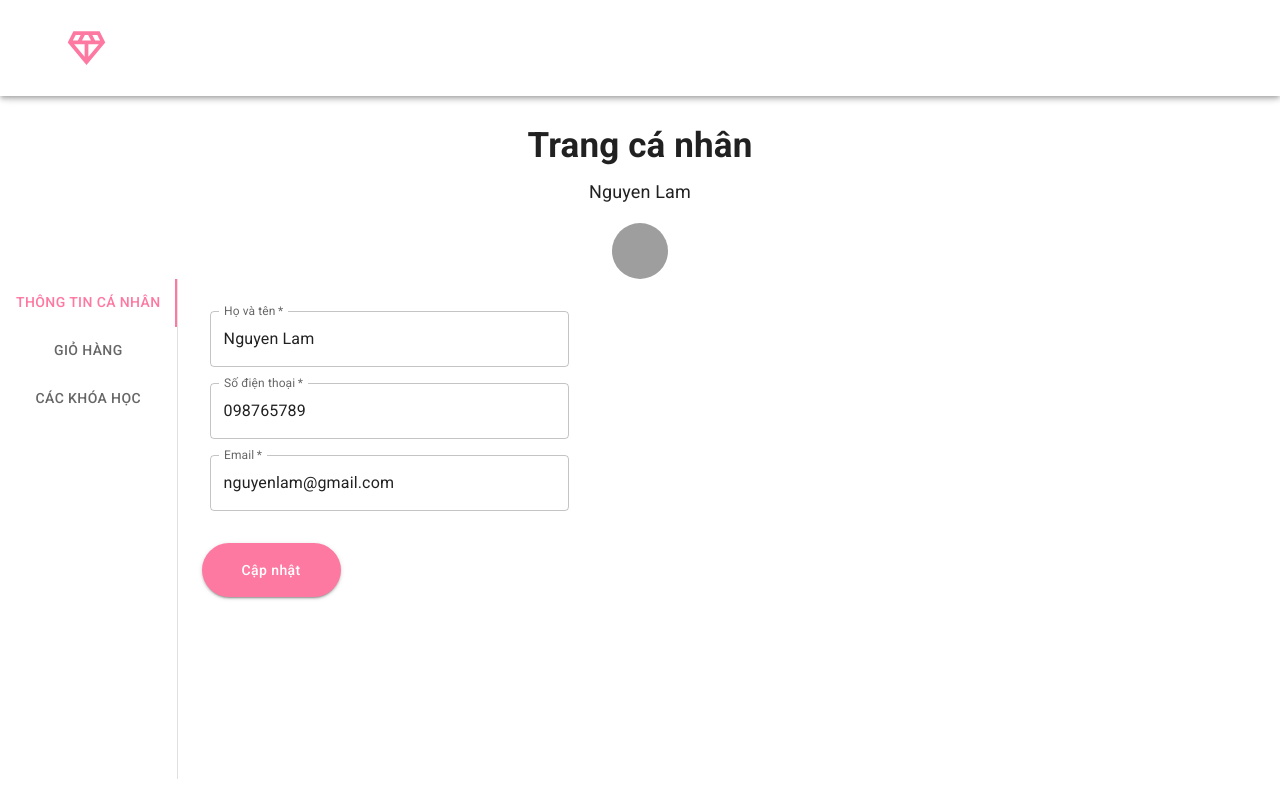
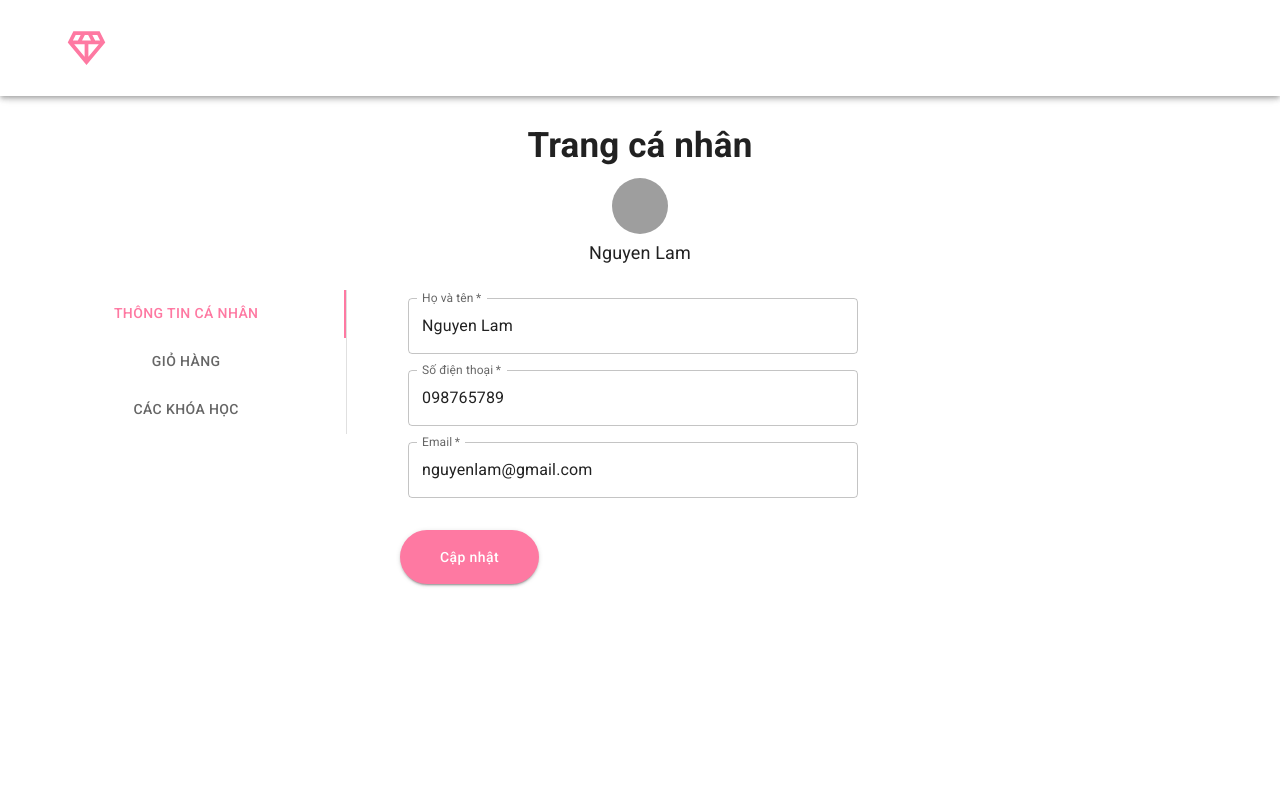
Before and after one commit to Juil53/Elearning-ReactJs, a React (Create React App) app: page /user-profiles in a window 1280 px wide. Built offline with nearby package versions, Linux system fonts and the light colour scheme; grey boxes are pictures that could not be loaded.

Commit message:
user profile

```diff
--- a/src/App.js
+++ b/src/App.js
@@ -7,9 +7,9 @@ function App() {
     <Suspense fallback={<div>Loading...</div>}>
       <BrowserRouter>
         <Switch>
-    {renderRouteHome()}
-  <Route path="" component={PageNotFound}/>
-  </Switch>
+          {renderRouteHome()}
+          <Route path="" component={PageNotFound} />
+        </Switch>
       </BrowserRouter>
     </Suspense>
   );
--- a/src/templateHome/UserProfile/UserProfile.js
+++ b/src/templateHome/UserProfile/UserProfile.js
@@ -6,6 +6,7 @@ import Typography from "@mui/material/Typography";
 import Box from "@mui/material/Box";
 import Avatar from "@mui/material/Avatar";
 import Stack from "@mui/material/Stack";
+import Grid from "@mui/material/Grid";
 
 import userProfileStyle from "./_components/UserProfileStyle";
 import UserInfo from "./_components/UserInfo";
@@ -24,7 +25,7 @@ function TabPanel(props) {
       {...other}
     >
       {value === index && (
-        <Box sx={{ p: 3 }}>
+        <Box sx={{ mt: 3, display: "block", margin: "auto" }}>
           <Typography>{children}</Typography>
         </Box>
       )}
@@ -56,19 +57,28 @@ export default function UserProfile() {
     <div className={classes.content}>
       <div className={classes.title}>
         <h2>Trang cá nhân</h2>
+        <Stack alignItems="center">
+          <Avatar
+            alt="User img"
+            src="/static/images/avatar/1.jpg"
+            sx={{ width: 56, height: 56 }}
+          />
+        </Stack>
         <p>Nguyen Lam</p>
-        <Stack alignItems="center">
-          <Avatar alt="User img" src="/static/images/avatar/1.jpg" sx={{ width: 56, height: 56 }} />
-        </Stack>
       </div>
       <Box
         sx={{
           flexGrow: 1,
           bgcolor: "background.paper",
           display: "flex",
-          height: 500,
+          justifyContent: "center",
+          height: 300,
+          mt: 3,
         }}
       >
+        <Grid container direction="row"
+  justifyContent="space-around">
+          <Grid item xs={12} md={3}>
             <Tabs
               orientation="vertical"
               variant="scrollable"
@@ -77,10 +87,20 @@ export default function UserProfile() {
               aria-label="Vertical tabs example"
               sx={{ borderRight: 1, borderColor: "divider" }}
             >
-          <Tab label="Thông tin cá nhân" {...a11yProps(0)} />
-          <Tab label="Giỏ hàng" {...a11yProps(1)} />
-          <Tab label="Các khóa học" {...a11yProps(2)} />
+              <Tab
+                sx={{ margin: "auto" }}
+                label="Thông tin cá nhân"
+                {...a11yProps(0)}
+              />
+              <Tab sx={{ margin: "auto" }} label="Giỏ hàng" {...a11yProps(1)} />
+              <Tab
+                sx={{ margin: "auto" }}
+                label="Các khóa học"
+                {...a11yProps(2)}
+              />
             </Tabs>
+          </Grid>
+          <Grid item xs={12} md={8}>
             <TabPanel value={value} index={0}>
               <UserInfo />
             </TabPanel>
@@ -90,6 +110,8 @@ export default function UserProfile() {
             <TabPanel value={value} index={2}>
               <UserCourses />
             </TabPanel>
+          </Grid>
+        </Grid>
       </Box>
     </div>
   );
--- a/src/templateHome/UserProfile/_components/UserCart.js
+++ b/src/templateHome/UserProfile/_components/UserCart.js
@@ -23,7 +23,7 @@ export default function UserCart() {
   return (
     <div>
     <TableContainer component={Paper}>
-      <Table sx={{ minWidth: 650 }} aria-label="simple table">
+      <Table sx={{ minWidth: "50%" }} aria-label="simple table">
         <TableHead>
           <TableRow>
             <TableCell>Dessert (100g serving)</TableCell>
--- a/src/templateHome/UserProfile/_components/UserCourses.js
+++ b/src/templateHome/UserProfile/_components/UserCourses.js
@@ -12,7 +12,7 @@ import Box from "@mui/material/Box";
 
 export default function UserCourses() {
   return (
-    <List sx={{ width: '100%', maxWidth: 800, bgcolor: 'background.paper' }}>
+    <List sx={{ width: '100%', maxWidth: "90%", bgcolor: 'background.paper' }}>
       <ListItem alignItems="flex-start">
         <ListItemAvatar>
           <Avatar alt="wordpress" src="http://elearning0706.cybersoft.edu.vn/hinhanh/khoahoc/lap-trinh-c-gp01.png" />
--- a/src/templateHome/UserProfile/_components/UserInfo.js
+++ b/src/templateHome/UserProfile/_components/UserInfo.js
@@ -2,7 +2,6 @@ import React from "react";
 import Box from "@mui/material/Box";
 import TextField from "@mui/material/TextField";
 import { Button } from "@mui/material";
-
 
 import userProfileStyle from "./UserProfileStyle";
 
@@ -11,10 +10,10 @@ export default function UserInfo() {
 
   return (
     <div>
-            <Box
+      <Box
         component="form"
         sx={{
-          "& .MuiTextField-root": { m: 1, width: "40ch" },
+          "& .MuiTextField-root": { m: 1, width: "50ch" },
         }}
         noValidate
         autoComplete="off"
```
Lines whose indentation alone changed are shown as unchanged.
